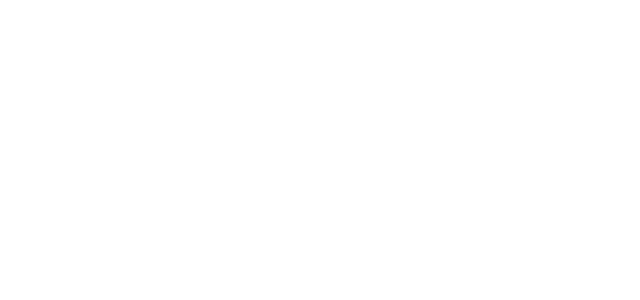
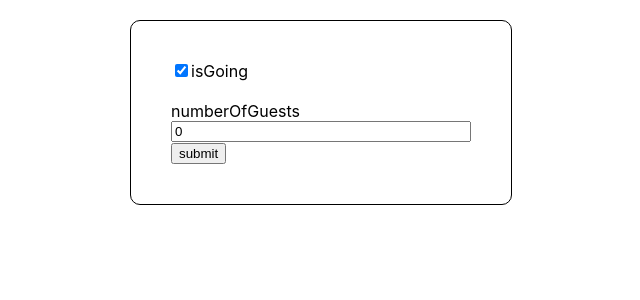
Before and after one commit to hunter850/react, a React (Vite) app: page / in a window 1280 px wide. Shown: the top 300 px of the page, without its empty margins (319-959 px from the left). Built offline with nearby package versions, Linux system fonts and the light colour scheme.

Commit message:
multi input

```diff
--- a/src/practice/24.multi_input.jsx
+++ b/src/practice/24.multi_input.jsx
@@ -1,13 +1,86 @@
-import {v4} from "uuid"
+import { useState } from "react"
 
 const MultiInput = () => {
-    console.log(v4());
+    const formStyle = {
+        width: "300px",
+        margin: "20px auto",
+        border: "1px solid black",
+        borderRadius: "10px",
+        padding: "40px"
+    }
+
+    const numberStyle = {
+        display: "flex",
+        flexDirection: "column"
+    }
+
+    const wrapStyle = {
+        width: "320px",
+        height: "180px",
+        display: "none"
+    }
+
+    const imgStyle = {
+        width: "100%",
+        height: "100%",
+        objectFit: "cover",
+        objectPosition: "center center"
+    }
+
+    const [isGoing, setIsGoing] = useState(true);
+    const [numberOfGuests, setNumberOfGuests] = useState(0);
+    const [src, setSrc] = useState("");
+    const [answer, setAnswer] = useState("");
+    const [displayStatus, setDisplayStatue] = useState(wrapStyle)
+
+
+    const inputHandler = (event) => {
+        const target = event.target;
+        const value = target.type === "checkbox" ? target.checked : target.value;
+        const name = target.name;
+
+        if (name === "isGoing") {
+            setIsGoing(() => value);
+        } else if (name === "numberOfGuests") {
+            setNumberOfGuests(() => value);
+        }
+    }
+
+    const submitHandler = (event) => {
+        event.preventDefault();
+        fetch("https://yesno.wtf/api")
+            .then(data => data.json())
+            .then(data => {
+                console.log(data);
+                setSrc(() => data.image);
+                setAnswer(() => data.answer);
+                setDisplayStatue(pre => {
+                    return {...pre, display: "block"}
+                })
+            })
+    }
+
     const el = (
-        <form>
-            <label htmlFor=""></label>
-            <input type="checkbox" name="isGoing" id="" />
-        </form>
+        <div>
+            <form style={formStyle} onSubmit={submitHandler}>
+                <input type="checkbox" name="isGoing" id="isGoing" checked={isGoing} onChange={inputHandler} />
+                <label htmlFor="isGoing">isGoing</label>
+                <br />
+                <br />
+                <div style={numberStyle}>
+                    <label htmlFor="numberOfGuests">numberOfGuests</label>
+                    <input type="number" name="numberOfGuests" id="numberOfGuests" value={numberOfGuests} onInput={inputHandler} />
+                </div>
+                <button type="submit">submit</button>
+            </form>
+            <div style={displayStatus}>
+                <h1>{answer}</h1>
+                <img style={imgStyle} src={src} alt={answer} />
+            </div>
+        </div>
     )
+
+    return el;
 }
 
 export default MultiInput
```
